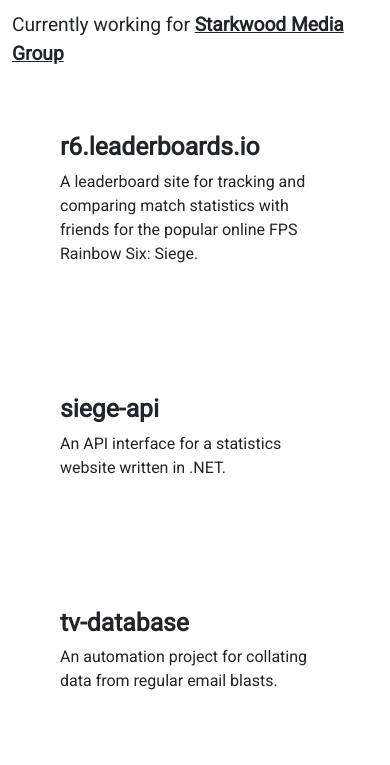
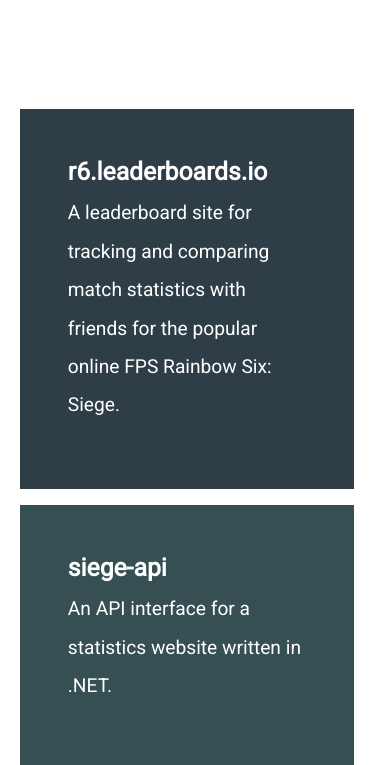
Before and after one commit to richardtatum/richardtatum.github.io, a plain HTML site: page index.html in a window 390 px wide. Shown: the part 241-1006 px from the top of the page. Drawn offline with nearby package versions, Linux system fonts and the light colour scheme.

Commit message:
Update styling

```diff
--- a/styles/style.css
+++ b/styles/style.css
@@ -1,23 +1,17 @@
-.container {
-  max-width: 700px;
-  margin: 7rem auto;
+@media screen and (min-width: 990px) {
+  .container {
+    max-width: 800px;
+    margin: 7rem;
+    margin-right: auto;
+  }
 }
 
-.card {
-  box-shadow: 0 0 .875rem 0 rgba(41,48,66,.05);
-  padding: 1.2rem;
-}
-
-.card p {
-  margin: 0 0 auto;
-}
-
-#projects h2 {
-  font-weight: bolder;
-}
-
-#projects p {
-  font-size: 1rem;
+@media screen and (max-width: 990px) {
+  .container {
+    width: auto;
+    margin: 2vw;
+    margin-top: 2.5vh;
+  }
 }
 
 a, a:hover {
@@ -30,14 +24,47 @@
   font-size: 2.5rem !important;
 }
 
+body p {
+  font-size: 1.2rem;
+  line-height: 2em;
+}
+
+section {
+  margin-bottom: 7rem;
+}
 
 #intro h3, body {
   font-family: 'Roboto', sans-serif;
 }
 
+#projects h2 {
+  font-weight: bolder;
+}
 
-p {
-  font-size: 1.2rem;
+#projects > div {
+  min-height: 130px;
+  color: white;
+  position: relative;
+}
+
+#projects div:first-child{
+  background-color: #2f3e46;
+}
+
+#projects div:nth-child(2){
+  background-color: #354f52;
+}
+
+#projects div:nth-child(3){
+  background-color: #52796f;
+}
+
+#projects div:nth-child(4){
+  background-color: #84a98c;
+}
+
+#projects div:nth-child(5){
+  background-color: #cad2c5;
 }
 
 .hyperspan {
```
